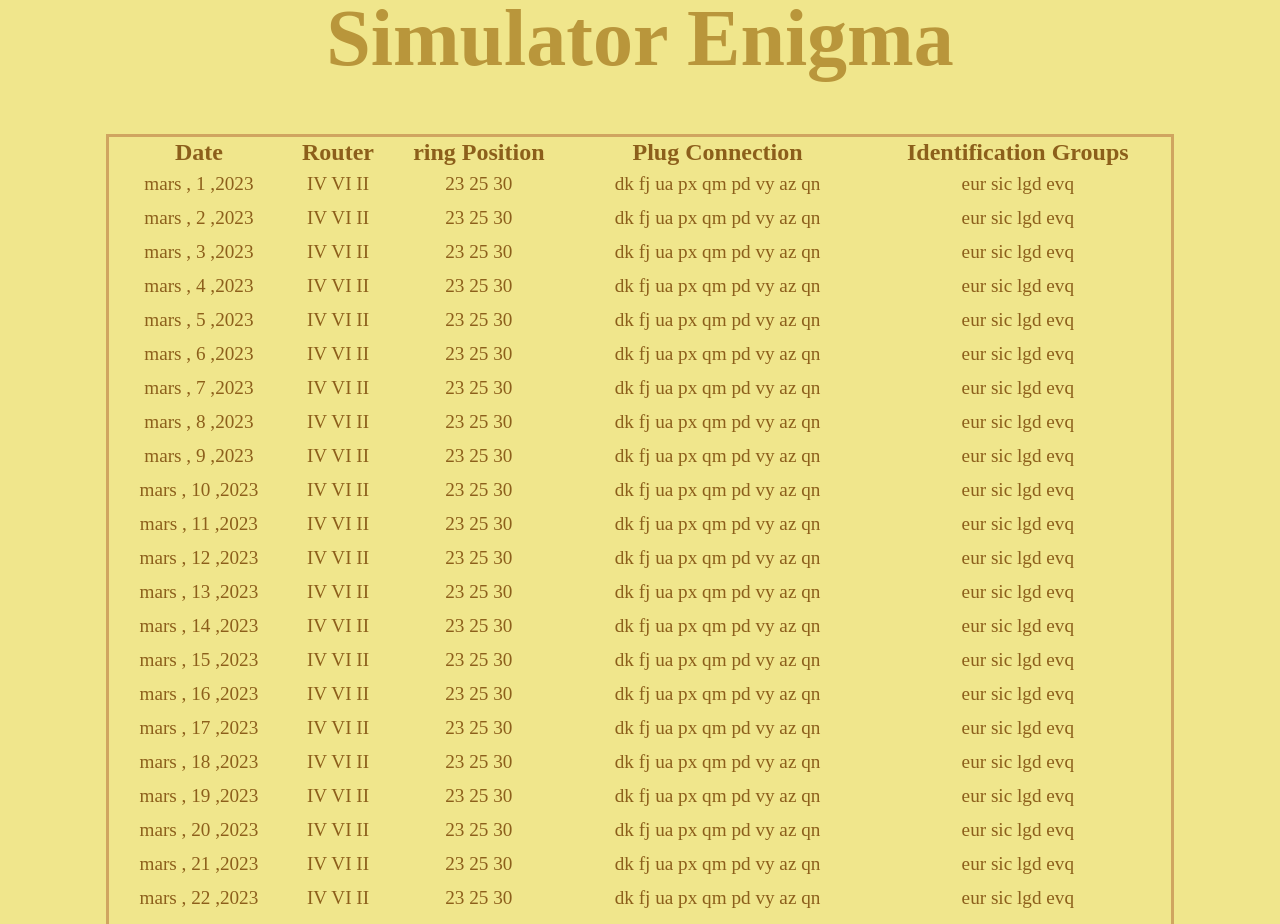
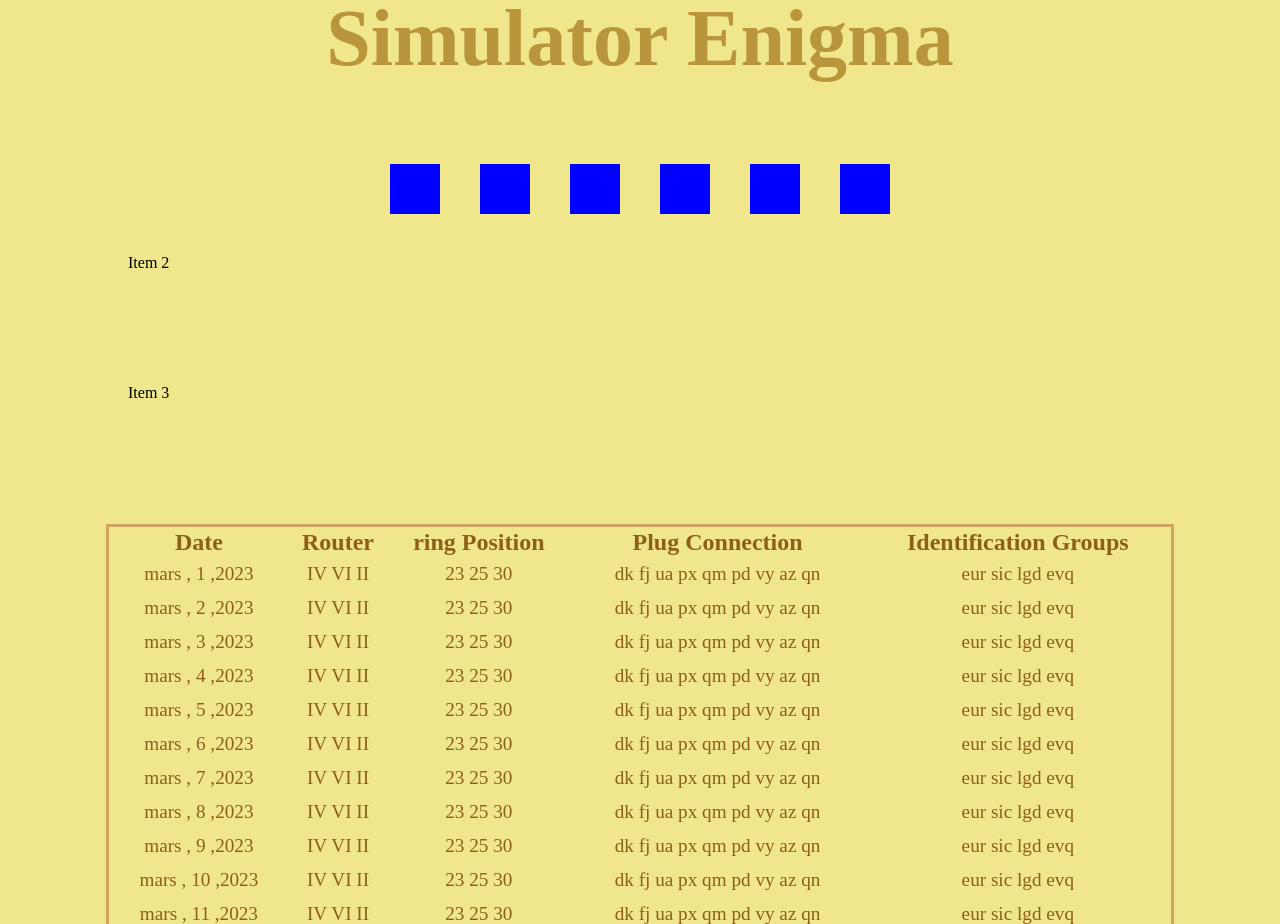
Before and after one commit to MH-Memarain/Enigma, a plain HTML site: page index.html in a window 1280 px wide. Shown: the part 2220-3144 px from the top of the page. Drawn offline with nearby package versions, Linux system fonts and the light colour scheme; a web font is replaced by a local one.

Commit message:
creat exam simulator Enigma

```diff
--- a/index.html
+++ b/index.html
@@ -76,7 +76,18 @@
         <h2 id="simulator_enigma">Simulator Enigma</h2>
         <div class="simulator_enigma_container">
             <div class="simulator_enigma_itme_1 simulator_items">
+                <div class="top_simulator_enigma_machine">
+                    <div class="i1_router_top_simulator_enigma_machin itme_router_top_simulator_enigma_machin">
 
+                    </div>
+                    <div class="i2_router_top_simulator_enigma_machin itme_router_top_simulator_enigma_machin"></div>
+                    <div class="i3_router_top_simulator_enigma_machin itme_router_top_simulator_enigma_machin"></div>
+                    <div class="i4_router_top_simulator_enigma_machin itme_router_top_simulator_enigma_machin"></div>
+                    <div class="i5_router_top_simulator_enigma_machin itme_router_top_simulator_enigma_machin"></div>
+                    <div class="i6_router_top_simulator_enigma_machin itme_router_top_simulator_enigma_machin"></div>
+                </div>
+                <div class="middle_simulator_enigma_machine">Item 2</div>
+                <div class="bottom_simulator_enigma_machine">Item 3</div>
             </div>
             <div class="simulator_enigma_item_2 simulator_items">
                 <table>
@@ -299,7 +310,6 @@
                     </tr>
                 </table>
             </div>
-
         </div>
         <br>
     </article>
--- a/style.css
+++ b/style.css
@@ -160,15 +160,61 @@ p.text {
 div.simulator_enigma_container{
     display:flex;
     flex-direction: column;
-    /* height: 32em;     */
     width: 100%;
     word-wrap: break-word;
 }
 .simulator_enigma_itme_1{
     background-image: url("image/enigma_machine_background.jpg");
+    background-size: cover;
     margin: auto;
     height: 100%;
-    width: 60%;
+    width: 80%;
+    display: grid;
+    grid-template-rows: repeat(3,1fr);
+}
+.top_simulator_enigma_machine{
+    display: flex;
+    padding: 20px;
+    justify-content: center;
+}
+.itme_router_top_simulator_enigma_machin{
+    margin: 20px;
+}
+.i1_router_top_simulator_enigma_machin{
+    height: 50px;
+    width: 50px;
+    background-color: blue;
+    padding: 10px;
+}
+.i2_router_top_simulator_enigma_machin{
+    height: 50px;
+    width: 50px;
+    background-color: blue;
+    padding: 10px;
+}
+.i3_router_top_simulator_enigma_machin{
+    height: 50px;
+    width: 50px;
+    background-color: blue;
+    padding: 10px;
+}
+.i4_router_top_simulator_enigma_machin{
+    height: 50px;
+    width: 50px;
+    background-color: blue;
+    padding: 10px;
+}
+.i5_router_top_simulator_enigma_machin{
+    height: 50px;
+    width: 50px;
+    background-color: blue;
+    padding: 10px;
+}
+.i6_router_top_simulator_enigma_machin{
+    height: 50px;
+    width: 50px;
+    background-color: blue;
+    padding: 10px;
 }
 .simulator_enigma_item_2{
     background-image: url(image/brown-crumpled-paper-texture.jpg);
```
